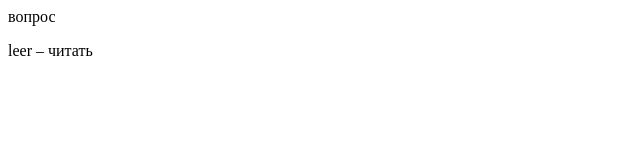
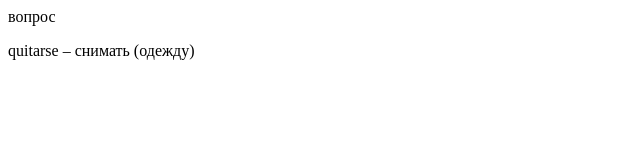
Before and after one commit to mrmoish/espa-ol, a plain HTML site: page index.html in a window 1280 px wide. Shown: the whole page, without its empty margins (0-640 px from the left). Drawn offline with Linux system fonts and the light colour scheme.

Commit message:
Update index.html

```diff
--- a/index.html
+++ b/index.html
@@ -44,8 +44,18 @@
                     return response.text(); // Получаем текст
                 })
                 .then(content => {
-                    const firstLine = content.split("\n")[0]; // Получаем первую строку
-                    document.getElementById("output").textContent = firstLine; // Выводим в элемент
+                    const lines = content.split("\n"); // Разбиваем содержимое на строки
+                    const nonEmptyLines = lines.filter(line => line.trim() !== ""); // Фильтруем непустые строки
+
+
+                    if (nonEmptyLines.length > 0) {
+                        const randomIndex = Math.floor(Math.random() * nonEmptyLines.length); // Генерируем случайный индекс
+                        const randomLine = nonEmptyLines[randomIndex]; // Получаем случайную непустую строку
+                        document.getElementById("output").textContent = randomLine; // Выводим в элемент
+                    } else {
+                        document.getElementById("output").textContent = "Нет непустых строк в файле.";
+                    }
+
                 })
                 .catch(error => console.error("Ошибка:", error));
         }
```
